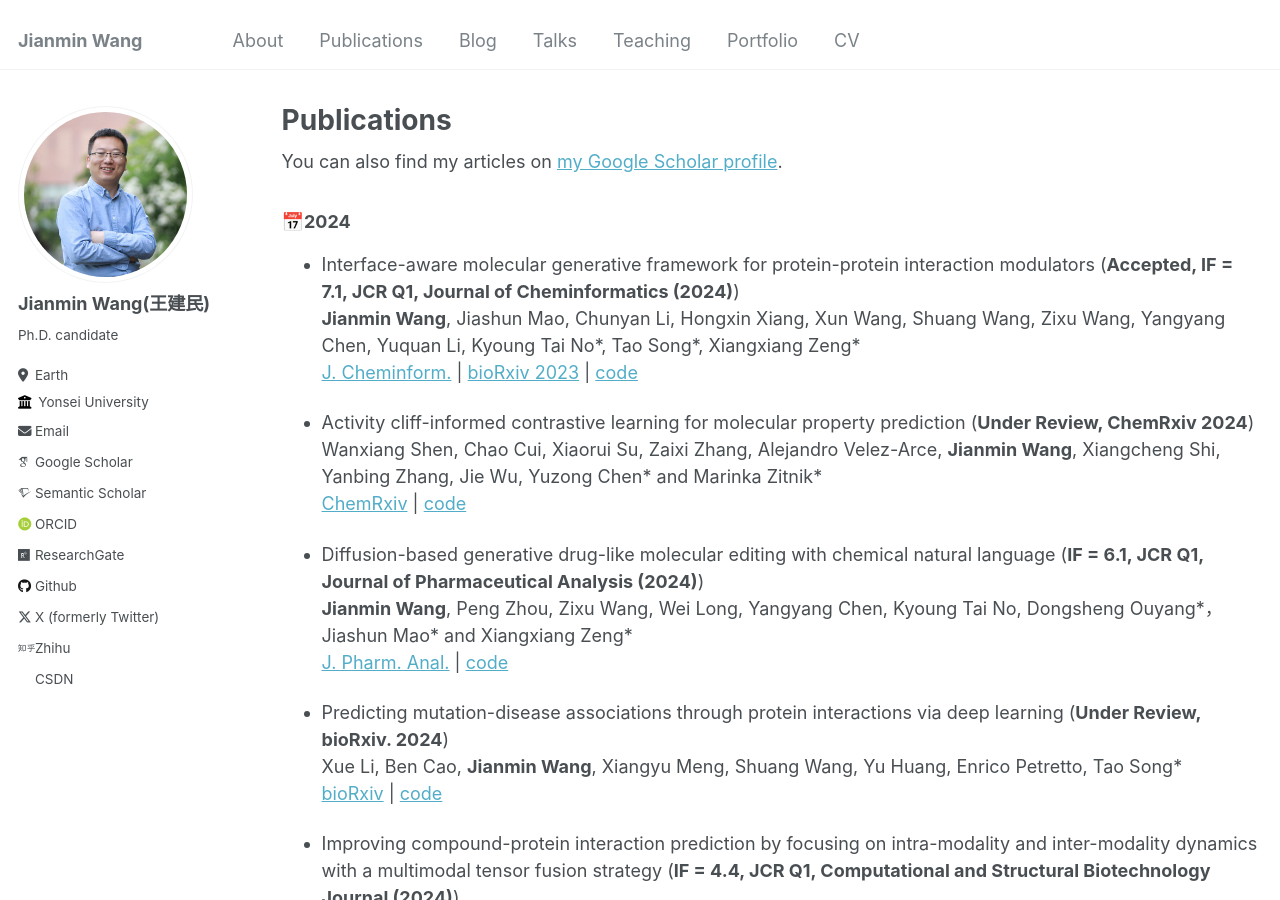
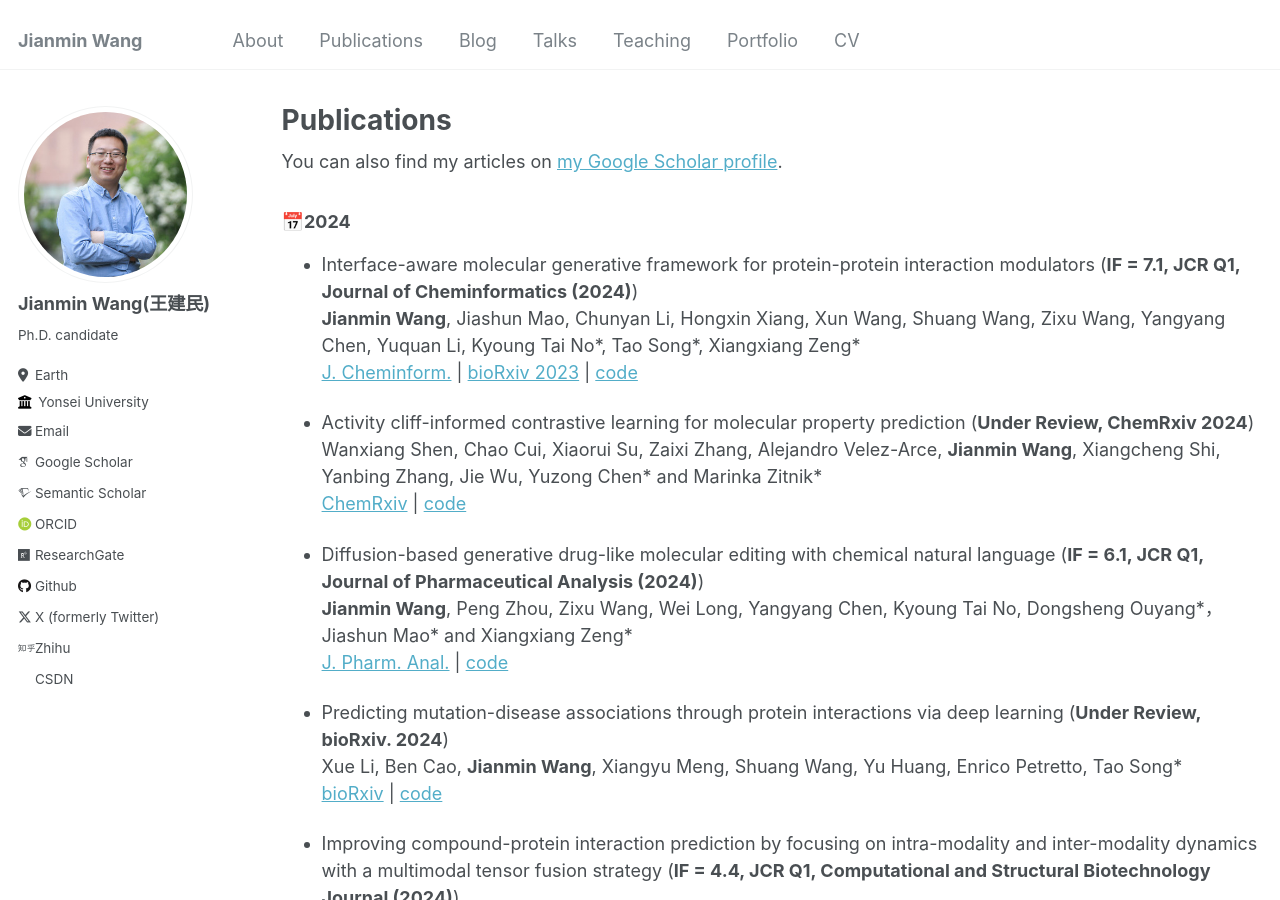
Before and after one commit to Jianmin2drugai/Jianmin2drugai.github.io, a Jekyll site: the page built from _pages/publications.md, in a window 1280 px wide and 900 px high. Built offline with Jekyll 4.4.1, drawn with Linux system fonts in a browser that asks for light colours; some web fonts are replaced.

Commit message:
Update publications.md

```diff
--- a/_pages/publications.md
+++ b/_pages/publications.md
@@ -17,9 +17,9 @@ author_profile: true
 
 ### &#x1F4C5;2024
 
-*   Interface-aware molecular generative framework for protein-protein interaction modulators (**Accepted, IF = 7.1, JCR Q1, Journal of Cheminformatics (2024)**)
+*   Interface-aware molecular generative framework for protein-protein interaction modulators (**IF = 7.1, JCR Q1, Journal of Cheminformatics (2024)**)
     **Jianmin Wang**, Jiashun Mao, Chunyan Li, Hongxin Xiang, Xun Wang, Shuang Wang, Zixu Wang, Yangyang Chen, Yuquan Li, Kyoung Tai No\*, Tao Song\*, Xiangxiang Zeng\*
-    [J. Cheminform.](https://doi.org/10.1101/2023.10.10.557742) | [bioRxiv 2023](https://doi.org/10.1101/2023.10.10.557742) | [code](https://github.com/AspirinCode/GENiPPI)
+    [J. Cheminform.](https://doi.org/10.1186/s13321-024-00930-0) | [bioRxiv 2023](https://doi.org/10.1101/2023.10.10.557742) | [code](https://github.com/AspirinCode/GENiPPI)
 
 *   Activity cliff-informed contrastive learning for molecular property prediction (**Under Review, ChemRxiv 2024**)
     Wanxiang Shen, Chao Cui, Xiaorui Su, Zaixi Zhang, Alejandro Velez-Arce, **Jianmin Wang**, Xiangcheng Shi, Yanbing Zhang, Jie Wu, Yuzong Chen\* and Marinka Zitnik\*
```
